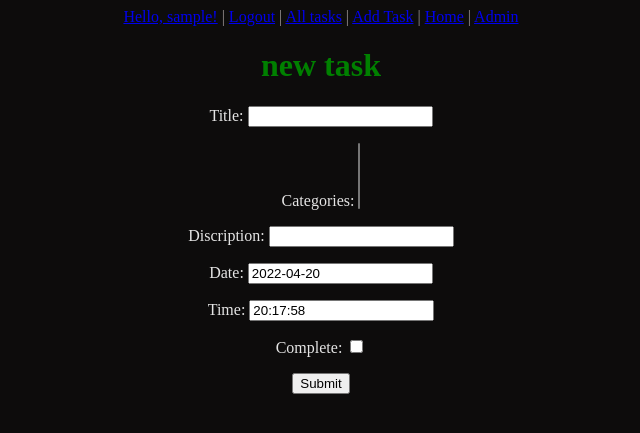
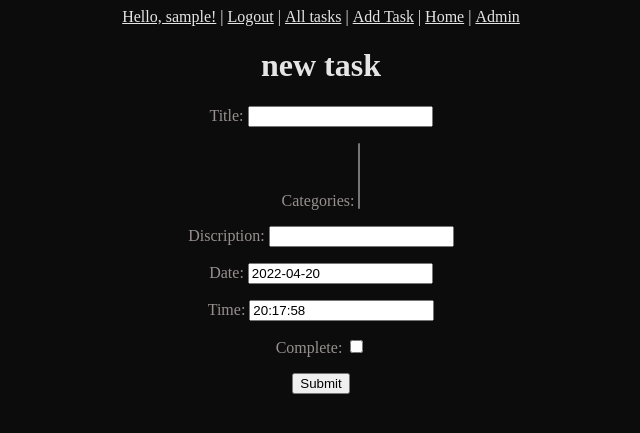
Before and after one commit to nununuam/Tsks, a Django app: page /tasks/new/ in a window 1280 px wide. Shown: the top 433 px of the page, without its empty margins (319-959 px from the left). Run offline with Django 4.2, Linux system fonts and the light colour scheme; the visitor is signed in with stand-in values (Sample User, id 1); data that the repository does not hold is empty.

Commit message:
basic css

```diff
--- a/main_app/static/styles/styles.css
+++ b/main_app/static/styles/styles.css
@@ -1,5 +1,5 @@
 h1 {
-    color: green;
+    color: #E5E5E5;
 }
 
 body {
@@ -7,6 +7,11 @@ body {
     text-align: center;
     color: #E5E5E5;
 }
-.navigation{
-    color:#989090;
+nav a{
+    color:#E5E5E5;
+    display: inline-flex;
+    justify-content: space-between;
 }
+p {
+    color: #989090;
+}
```
